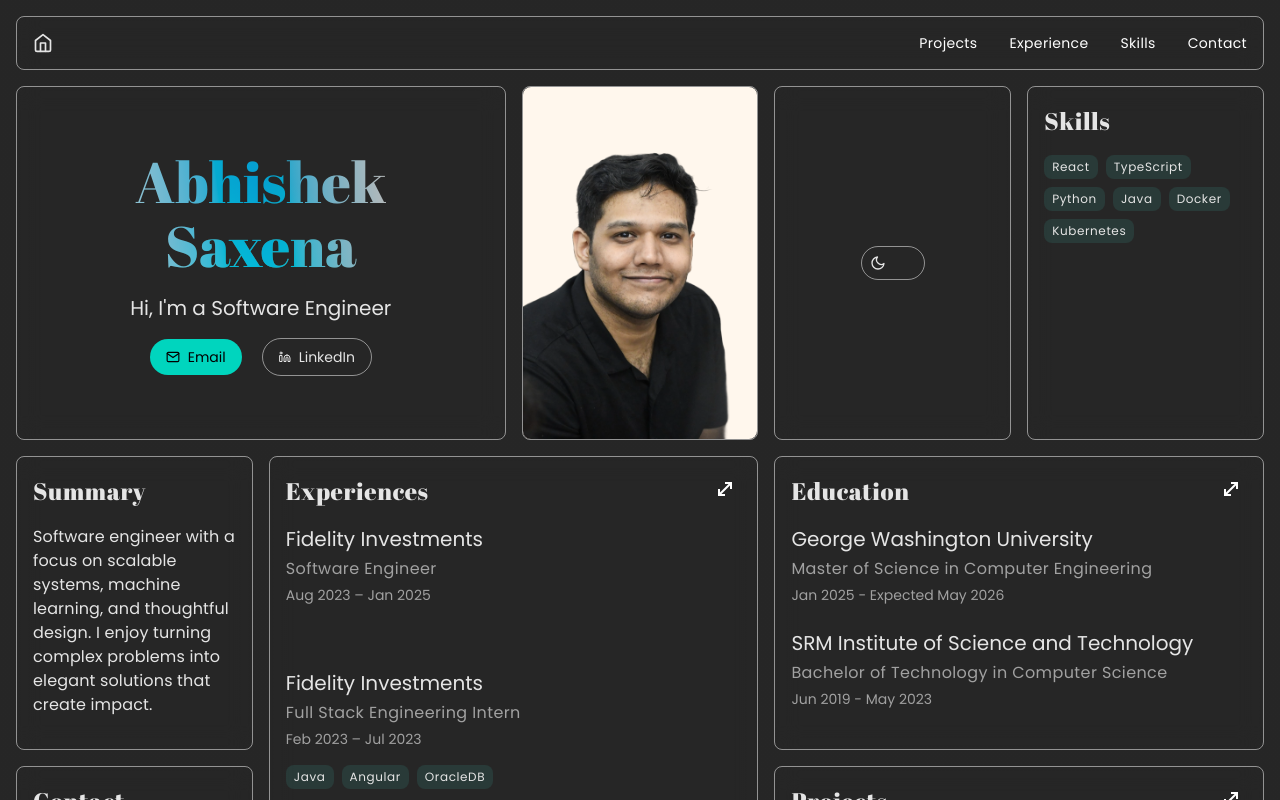
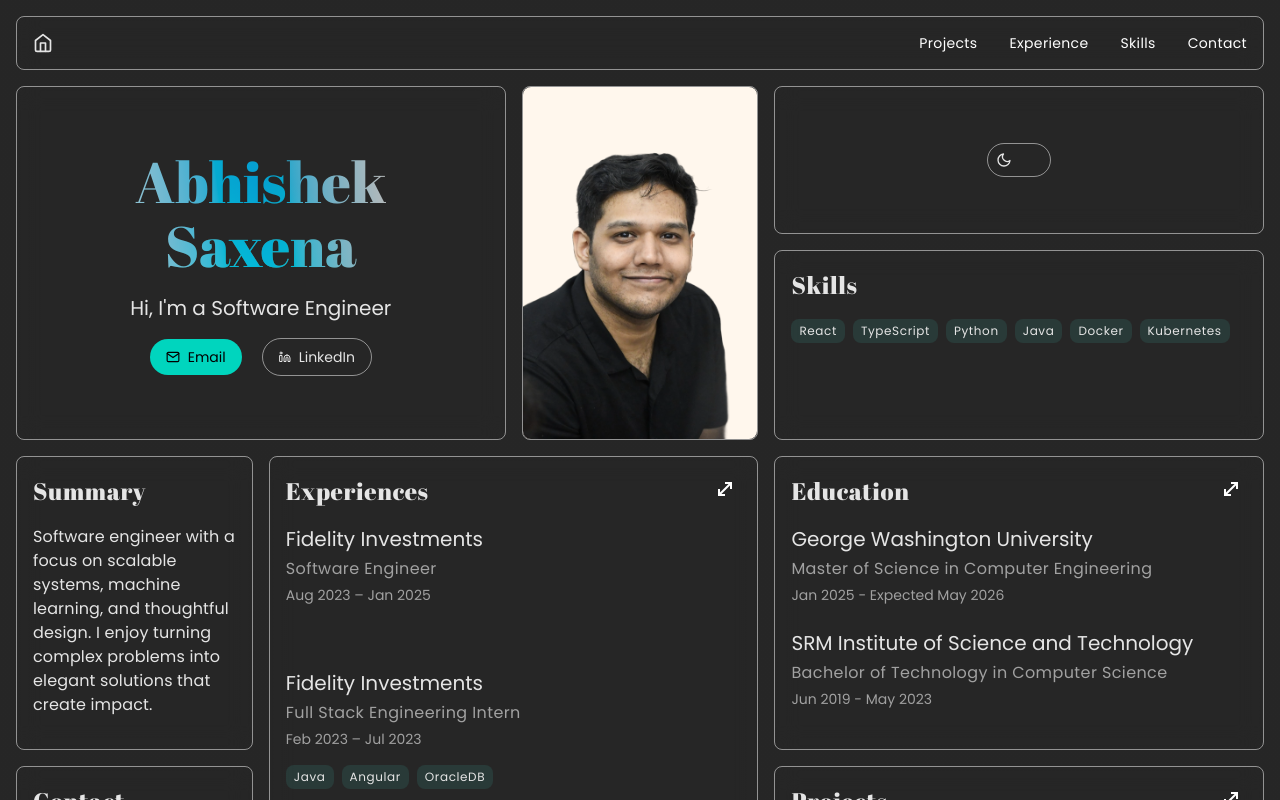
Before and after one commit to saxenabhishek/saxenabhishek, a React (Vite) app in the folder website/: page / in a window 1280 px wide. Shown: the top 800 px of the page. Built offline with nearby package versions, Linux system fonts and the light colour scheme.

Commit message:
style: grid positions

```diff
--- a/website/src/components/BentoGrid.jsx
+++ b/website/src/components/BentoGrid.jsx
@@ -1,4 +1,4 @@
-import { motion, AnimatePresence } from "motion/react";
+import { motion, LayoutGroup } from "motion/react";
 import About from "./About.jsx";
 import Skills from "./Skills.jsx";
 import Education from "./Education.jsx";
@@ -25,21 +25,26 @@ const BentoGrid = ({ filter, onFilterChange, mode, toggleMode }) => {
       id: "about",
       component: <About />,
       tags: ["intro"],
-      className: "md:col-span-2",
+      className: "md:col-span-2 lg:row-span-2",
     },
     {
       id: "profile",
       component: <ProfileCard />,
       tags: ["intro"],
-      className: "p-[0px] ",
+      className: "p-[0px] lg:row-span-2",
     },
     {
       id: "mode",
       component: <ModeToggleCard mode={mode} toggleMode={toggleMode} />,
       tags: ["utility"],
-      className: "",
+      className: "lg:col-span-2",
     },
-    { id: "skills", component: <Skills />, tags: ["skills"] },
+    {
+      id: "skills",
+      component: <Skills />,
+      tags: ["skills"],
+      className: "lg:col-span-2",
+    },
 
     {
       id: "summary",
@@ -99,16 +104,20 @@ const BentoGrid = ({ filter, onFilterChange, mode, toggleMode }) => {
   sortedCards.unshift(headerCard);
   return (
     <motion.div className="grid gap-4 grid-flow-dense grid-cols-1 md:grid-cols-3 lg:grid-cols-5">
+      <LayoutGroup>
         {sortedCards.map((card) => {
           const isActive =
-          !filter || card.tags.includes(filter) || card.tags.includes("header");
+            !filter ||
+            card.tags.includes(filter) ||
+            card.tags.includes("header");
           return (
             <motion.div
+              style={{ borderRadius: "8px" }}
               layoutId={card.id}
               key={card.id}
               className={`${
                 card.className || ""
-            } p-4 justify-center dark:border-white/50 border-black/50 border rounded-lg backdrop-blur-md  ${
+              } p-4 justify-center dark:border-white/50 border-black/50 border backdrop-blur-md  ${
                 filter && !isActive ? "opacity-20" : ""
               } ${
                 filter && card.tags.includes(filter)
@@ -121,6 +130,7 @@ const BentoGrid = ({ filter, onFilterChange, mode, toggleMode }) => {
             </motion.div>
           );
         })}
+      </LayoutGroup>
     </motion.div>
   );
 };
```
Lines whose indentation alone changed are shown as unchanged.
